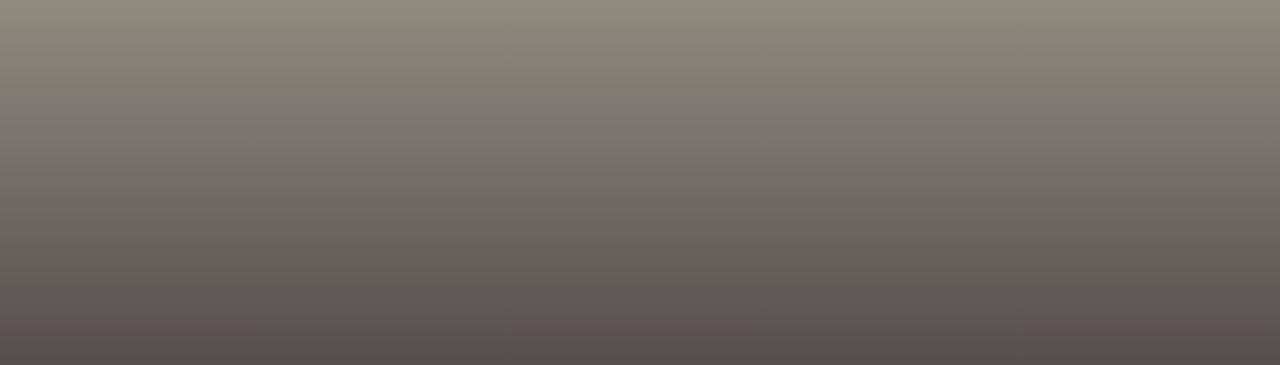
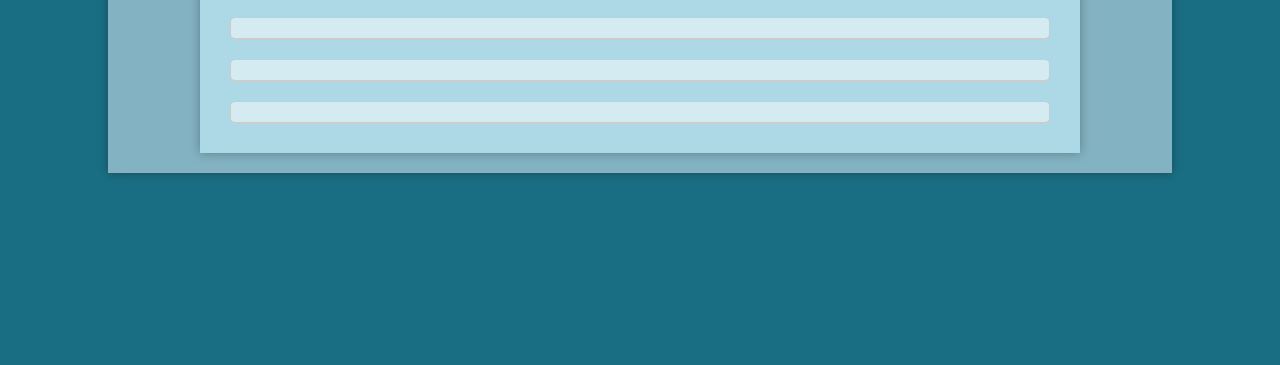
Before and after one commit to aprv-0/REST-API, a plain HTML site: page index.html in a window 1280 px wide. Shown: the part 435-800 px from the top of the page. Drawn offline with Linux system fonts and the light colour scheme.

Commit message:
Update style.css

```diff
--- a/style.css
+++ b/style.css
@@ -1,14 +1,17 @@
 html {
     width: 100%;
     height: 100%;
+    background-color: rgb(26, 110, 131);
+    display: grid;
+    place-items: center;
 }
 
 body {
-    display: flex;
-    justify-content: center;
-    align-items: center;
+    width: 100%;
+    height: 100%;
+    display: grid;
+    place-items: center;
     font-family: Arial, Helvetica, sans-serif;
-    background-image: linear-gradient(to top, rgb(85, 78, 78), rgb(212, 212, 185));
     margin: 0;
     padding: 0;
 }
```
